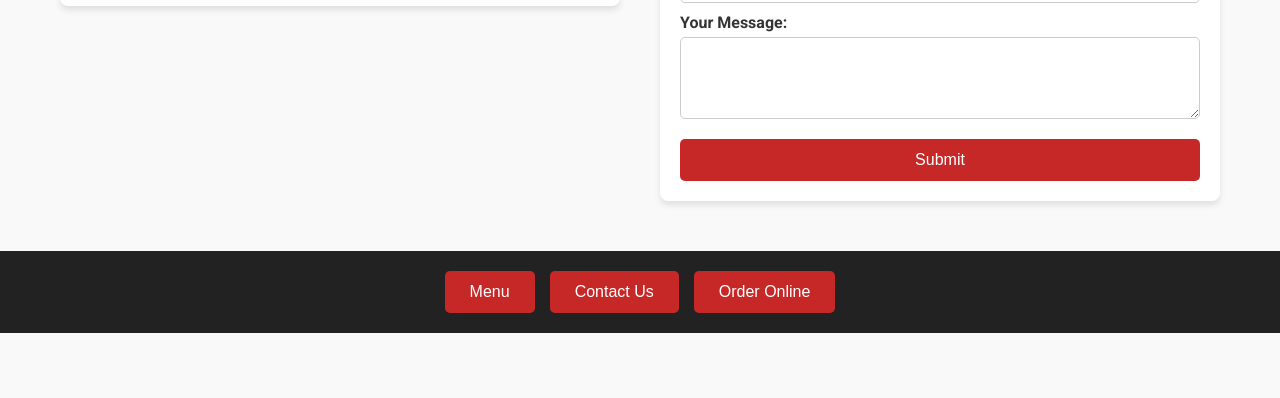
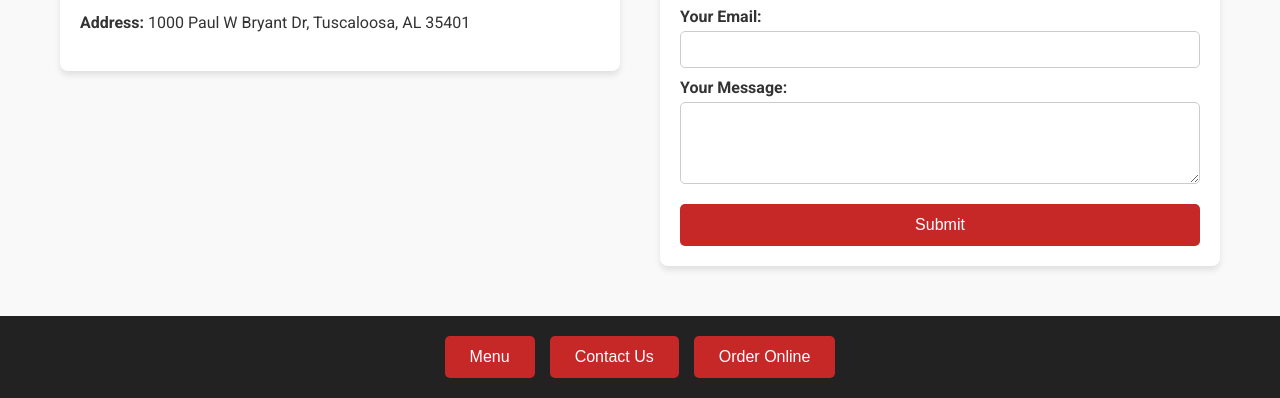
Before and after one commit to Jaydec40/Ramajamas, a plain HTML site: page contact.html in a window 1280 px wide. Shown: the part 508-906 px from the top of the page. Before the commit the page ends 841 px from the top, so only its background shows below. Drawn offline with Linux system fonts and the light colour scheme.

Commit message:
Add files via upload

```diff
--- a/styles.css
+++ b/styles.css
@@ -8,7 +8,7 @@ body, html {
     font-family: 'Roboto', sans-serif;
     background-color: #f9f9f9;
     color: #333;
-    overflow-x: hidden; /* Prevent horizontal scroll */
+    overflow-x: hidden;
 }
 
 /* Top Section */
@@ -46,7 +46,7 @@ body, html {
     display: flex;
     flex-wrap: wrap;
     max-width: 1200px;
-    margin: -50px auto 0 auto;
+    margin: 25px auto 0 auto;
     padding: 0 20px;
 }
 
@@ -73,6 +73,7 @@ body, html {
     margin-bottom: 30px;
     border-radius: 8px;
     box-shadow: 0 4px 6px rgba(0, 0, 0, 0.1);
+
 }
 
 .info-box h1 {
@@ -91,6 +92,16 @@ body, html {
     height: auto;
     border-radius: 8px;
     margin-bottom: 20px;
+}
+
+/* instagram box */
+.instagram-box {
+    background-color: #fff;
+    padding: 20px;
+    margin-bottom: 30px;
+    border-radius: 8px;
+    box-shadow: 0 4px 6px rgba(0, 0, 0, 0.1);
+    position: center;
 }
 
 /* Slideshow Container */
--- a/styles2.css
+++ b/styles2.css
@@ -45,7 +45,7 @@ body, html {
     display: flex;
     flex-wrap: wrap;
     max-width: 1200px;
-    margin: -50px auto 0 auto;
+    margin: 15px auto 0 auto;
     padding: 0 20px;
 }
 
```
Also changed, not shown: index.html (+2 -2 lines).
